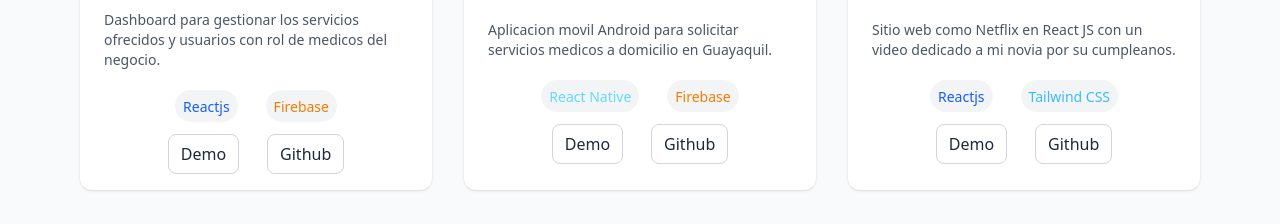
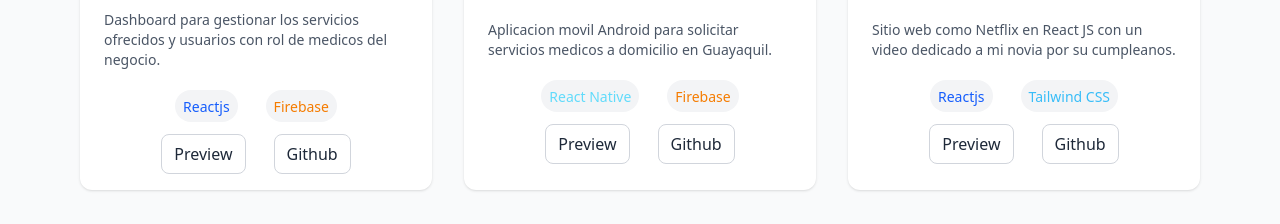
Before and after one commit to KevinLuna17/portfolio-kevinlu, a React (Vite) app: page / in a window 1280 px wide. Shown: the part 1765-1989 px from the top of the page. Built offline with nearby package versions, Linux system fonts and the light colour scheme.

Commit message:
update button text

```diff
--- a/src/components/Works.jsx
+++ b/src/components/Works.jsx
@@ -92,7 +92,7 @@ function Works() {
                         rel="noopener noreferrer"
                         className="rounded-lg px-3 py-2 text-xs text-center md:text-base text-gray-800 bg-white transition border border-gray-300 hover:bg-gray-800 hover:border-gray-900 hover:text-white active:bg-black"
                       >
-                        Demo
+                        Preview
                       </a>
                     </li>
                     <li>
```
